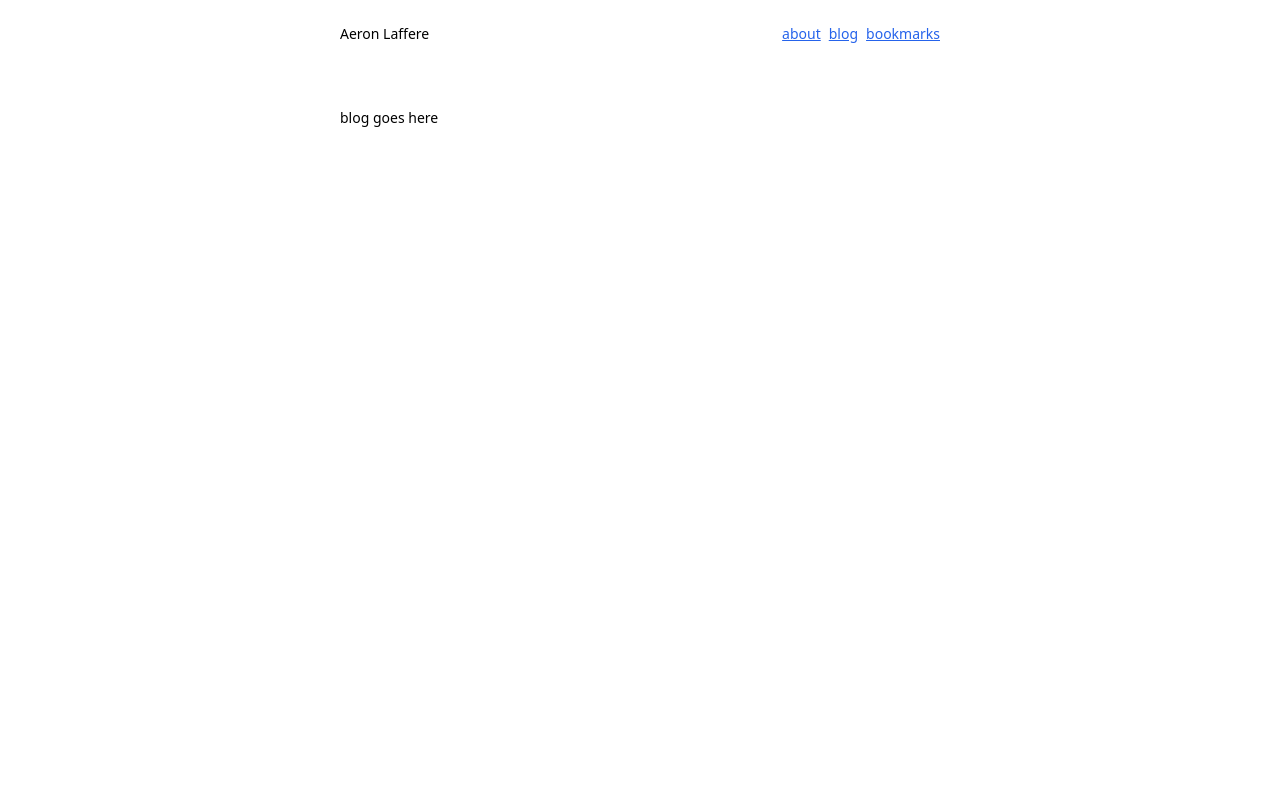
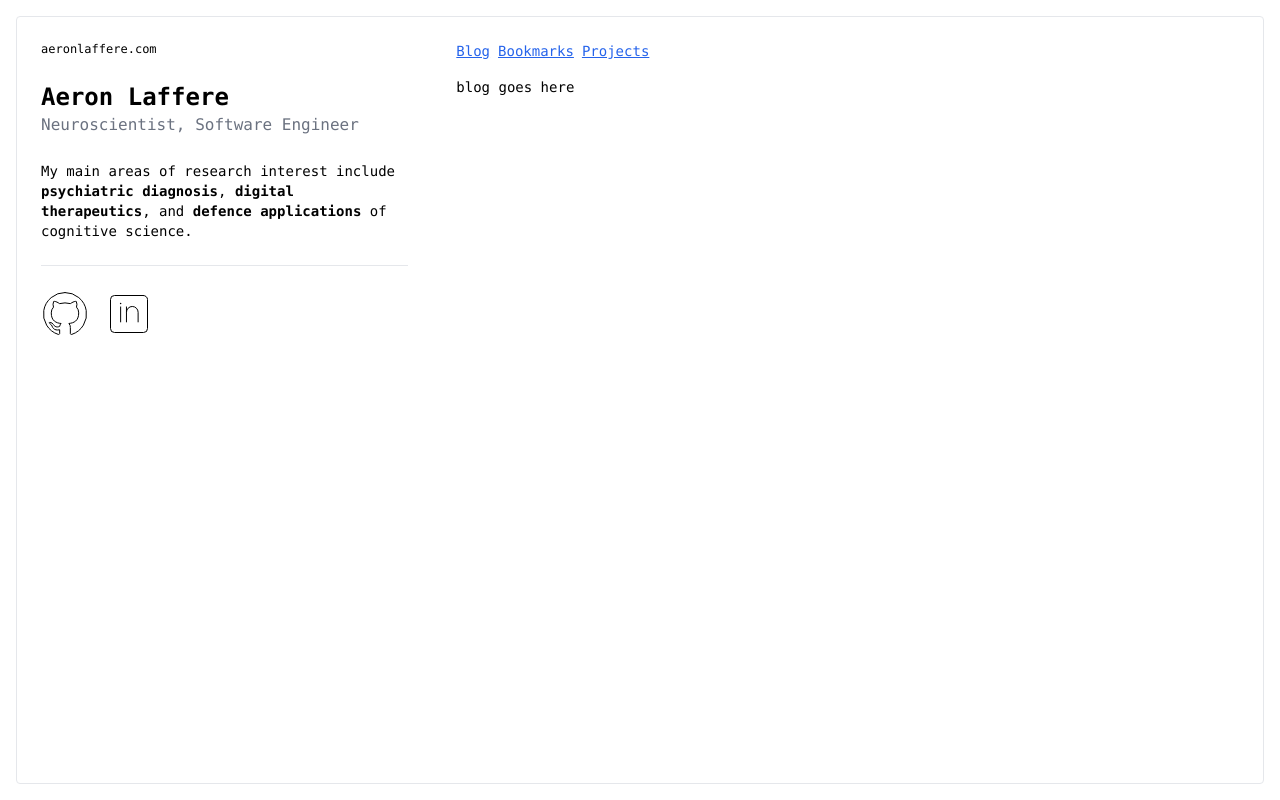
Before and after one commit to aeronjl/aeronlaffere.com, a SvelteKit app: page / in a window 1280 px wide. Built offline with nearby package versions, Linux system fonts and the light colour scheme.

Commit message:
major layout update

```diff
--- a/src/routes/+layout.svelte
+++ b/src/routes/+layout.svelte
@@ -1,19 +1,84 @@
 <script>
 	import '../app.css';
+	import { fly } from 'svelte/transition';
 </script>
 
-<div class="text-sm max-w-[600px] mx-auto mt-6 flex flex-row justify-between">
-	<a href="/" class="hover:underline">Aeron Laffere</a>
-	<ul class="flex flex-row gap-2">
-		<li><a href="/about" class="underline text-blue-600">about</a></li>
-		<li><a href="/" class="underline text-blue-600">blog</a></li>
-		<li><a href="/bookmarks" class="underline text-blue-600">bookmarks</a></li>
-	</ul>
-
-</div>
-<div class="max-w-[600px] mx-auto mt-16 text-sm">
-<slot></slot>
+<div class="flex max-h-screen min-h-screen items-center justify-center">
+	<div
+		class="grid max-h-[calc(100vh-2rem)] min-h-[calc(100vh-2rem)] min-w-[calc(100vw-2rem)] max-w-[calc(100vw-2rem)] grid-cols-9 gap-x-12 overflow-clip rounded border p-6 font-mono"
+	>
+		<div class="col-span-3">
+			<div class="flex flex-col gap-y-6">
+				<a href="/" class="font-mono text-xs hover:underline">aeronlaffere.com</a>
+				<div>
+					<p class="text-2xl font-bold">Aeron Laffere</p>
+					<p class="font-mono text-gray-500">Neuroscientist, Software Engineer</p>
+				</div>
+				<p class="text-sm">
+					My main areas of research interest include <span class="font-bold"
+						>psychiatric diagnosis</span
+					>, <span class="font-bold">digital therapeutics</span>, and
+					<span class="font-bold">defence applications</span> of cognitive science.
+				</p>
+				<hr />
+				<div class="flex flex-row items-center gap-4">
+					<a
+						href="https://github.com/aeronjl"
+						class=""
+						target="_blank"
+						rel="noopener noreferrer"
+					>
+						<svg xmlns="http://www.w3.org/2000/svg" width="48" height="48" viewBox="0 0 48 48">
+							<path
+								fill="none"
+								stroke="currentColor"
+								stroke-linecap="round"
+								stroke-linejoin="round"
+								d="M24 2.5a21.5 21.5 0 0 0-6.8 41.9c1.08.2 1.47-.46 1.47-1v-3.65c-6 1.3-7.24-2.88-7.24-2.88A5.7 5.7 0 0 0 9 33.68c-1.95-1.33.15-1.31.15-1.31a4.52 4.52 0 0 1 3.29 2.22c1.92 3.29 5 2.34 6.26 1.79a4.6 4.6 0 0 1 1.37-2.88c-4.78-.54-9.8-2.38-9.8-10.62a8.3 8.3 0 0 1 2.22-5.77a7.68 7.68 0 0 1 .21-5.69s1.8-.58 5.91 2.2a20.46 20.46 0 0 1 10.76 0c4.11-2.78 5.91-2.2 5.91-2.2a7.74 7.74 0 0 1 .21 5.69a8.28 8.28 0 0 1 2.21 5.77c0 8.26-5 10.07-9.81 10.61a5.12 5.12 0 0 1 1.46 4v5.9c0 .71.39 1.24 1.48 1A21.5 21.5 0 0 0 24 2.5"
+							/>
+						</svg>
+					</a>
+					<a
+						href="https://www.linkedin.com/in/aeronlaffere/"
+						class=""
+						target="_blank"
+						rel="noopener noreferrer"
+					>
+						<svg xmlns="http://www.w3.org/2000/svg" width="48" height="48" viewBox="0 0 48 48">
+							<path fill="currentColor" d="M25.388 22.34v-.056l-.037.057z" />
+							<circle cx="15.64" cy="13.463" r=".75" fill="currentColor" />
+							<path
+								fill="none"
+								stroke="currentColor"
+								stroke-linecap="round"
+								stroke-linejoin="round"
+								d="M15.64 16.93v14.982m17.47 0v-9.608a5.823 5.823 0 0 0-5.823-5.824h0a5.823 5.823 0 0 0-5.824 5.824v9.608m0-9.608V16.93"
+							/>
+							<path
+								fill="none"
+								stroke="currentColor"
+								stroke-linecap="round"
+								stroke-linejoin="round"
+								d="M38.5 5.5h-29a4 4 0 0 0-4 4v29a4 4 0 0 0 4 4h29a4 4 0 0 0 4-4v-29a4 4 0 0 0-4-4"
+							/>
+						</svg></a
+					>
+				</div>
+			</div>
+		</div>
+		<div class="col-span-6 max-h-full overflow-y-scroll text-sm">
+			<div class="flex h-full flex-col overflow-y-scroll">
+				<div class="mb-4 flex flex-row gap-2">
+					<a href="/" class="text-blue-600 underline">Blog</a>
+					<a href="/bookmarks" class="text-blue-600 underline">Bookmarks</a>
+					<a href="/projects" class="text-blue-600 underline">Projects</a>
+				</div>
+				<div class="flex-1 overflow-y-scroll">
+					<slot></slot>
+				</div>
+			</div>
+		</div>
+	</div>
 </div>
 
-
 <style></style>
```
